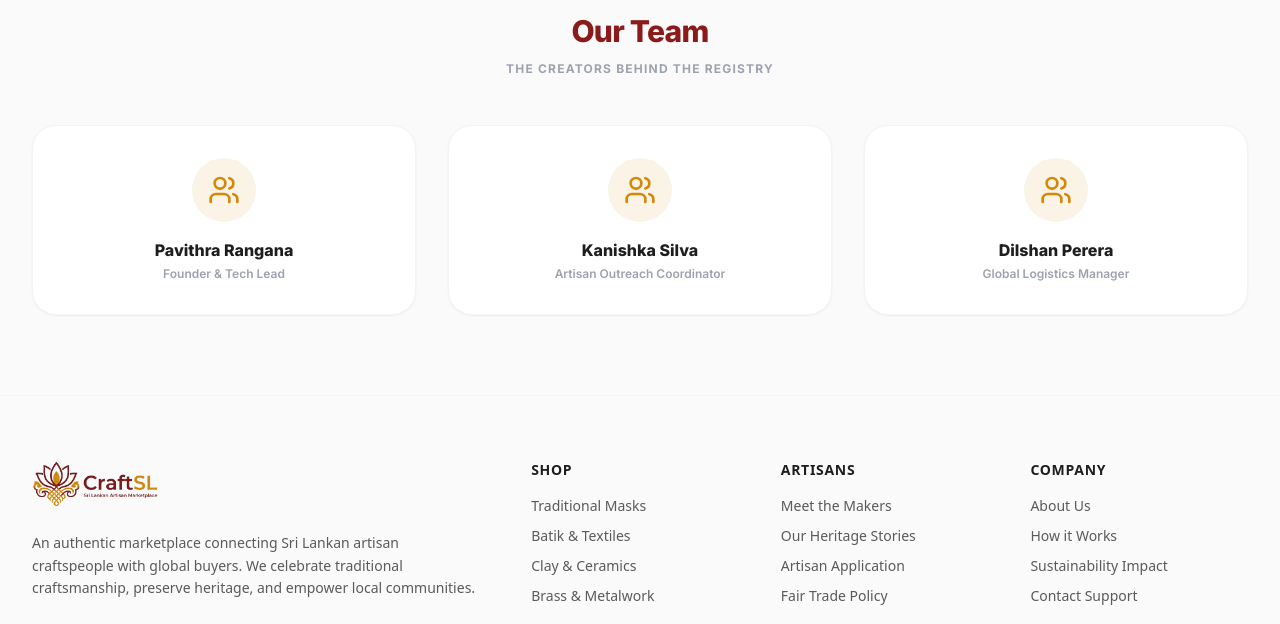
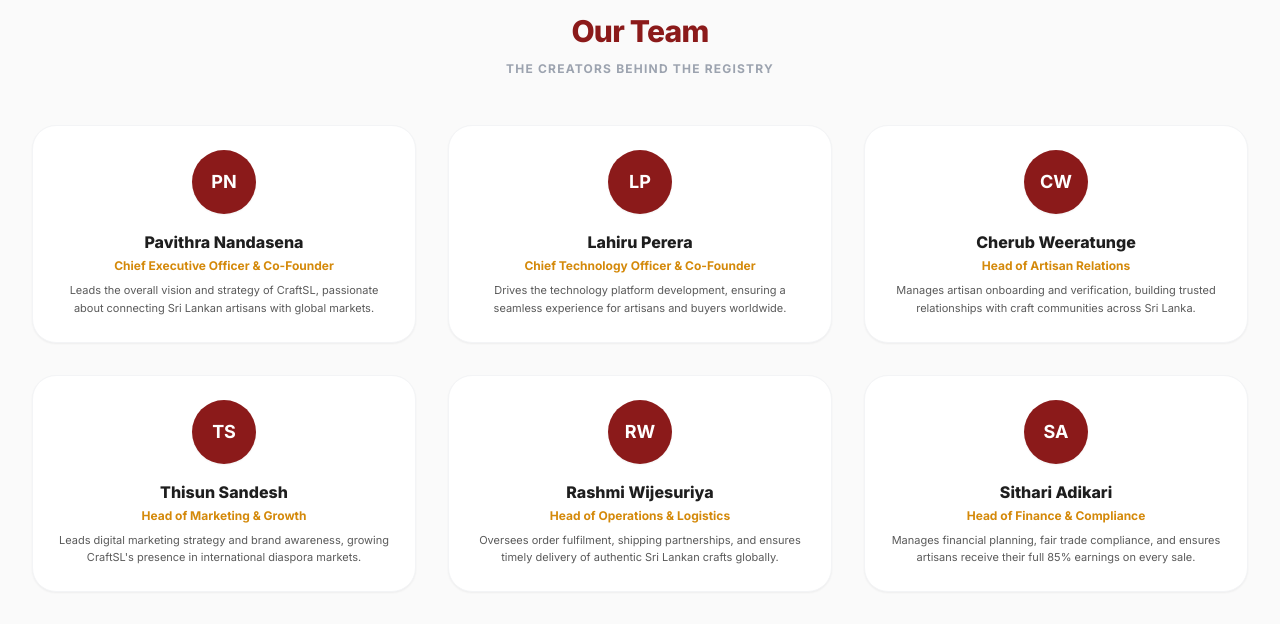
Before and after one commit to Pavithra-RN/craftsl, a Next.js app: page /about in a window 1280 px wide. Shown: the part 1660-2284 px from the top of the page. Built offline with nearby package versions, Linux system fonts and the light colour scheme; no server answers.

Commit message:
Update about page with real team members

```diff
--- a/src/app/about/page.tsx
+++ b/src/app/about/page.tsx
@@ -1,7 +1,7 @@
 'use client';
 
 import React from 'react';
-import { Sparkles, Shield, Heart, HelpCircle, Users } from 'lucide-react';
+import { Sparkles, Shield, Heart, HelpCircle } from 'lucide-react';
 
 export default function AboutPage() {
   return (
@@ -115,19 +115,53 @@ export default function AboutPage() {
           <p className="text-xs font-bold text-gray-400 uppercase tracking-widest">The creators behind the registry</p>
         </div>
 
-        <div className="grid grid-cols-1 sm:grid-cols-3 gap-8">
+        <div className="grid grid-cols-2 lg:grid-cols-3 gap-8">
           {[
-            { name: 'Pavithra Rangana', role: 'Founder & Tech Lead' },
-            { name: 'Kanishka Silva', role: 'Artisan Outreach Coordinator' },
-            { name: 'Dilshan Perera', role: 'Global Logistics Manager' }
+            {
+              name: 'Pavithra Nandasena',
+              initials: 'PN',
+              designation: 'Chief Executive Officer & Co-Founder',
+              description: 'Leads the overall vision and strategy of CraftSL, passionate about connecting Sri Lankan artisans with global markets.'
+            },
+            {
+              name: 'Lahiru Perera',
+              initials: 'LP',
+              designation: 'Chief Technology Officer & Co-Founder',
+              description: 'Drives the technology platform development, ensuring a seamless experience for artisans and buyers worldwide.'
+            },
+            {
+              name: 'Cherub Weeratunge',
+              initials: 'CW',
+              designation: 'Head of Artisan Relations',
+              description: 'Manages artisan onboarding and verification, building trusted relationships with craft communities across Sri Lanka.'
+            },
+            {
+              name: 'Thisun Sandesh',
+              initials: 'TS',
+              designation: 'Head of Marketing & Growth',
+              description: 'Leads digital marketing strategy and brand awareness, growing CraftSL\'s presence in international diaspora markets.'
+            },
+            {
+              name: 'Rashmi Wijesuriya',
+              initials: 'RW',
+              designation: 'Head of Operations & Logistics',
+              description: 'Oversees order fulfilment, shipping partnerships, and ensures timely delivery of authentic Sri Lankan crafts globally.'
+            },
+            {
+              name: 'Sithari Adikari',
+              initials: 'SA',
+              designation: 'Head of Finance & Compliance',
+              description: 'Manages financial planning, fair trade compliance, and ensures artisans receive their full 85% earnings on every sale.'
+            }
           ].map((member, idx) => (
-            <div key={idx} className="bg-white border border-gray-100 p-8 rounded-3xl shadow-sm space-y-4">
-              <div className="h-16 w-16 bg-[#D4890A]/10 text-[#D4890A] rounded-full mx-auto flex items-center justify-center">
-                <Users className="h-8 w-8" />
+            <div key={idx} className="bg-white border border-gray-100 p-6 rounded-3xl shadow-sm space-y-4 flex flex-col items-center text-center">
+              <div className="h-16 w-16 bg-[#8B1A1A] text-white rounded-full flex items-center justify-center font-bold text-lg shadow-sm">
+                {member.initials}
               </div>
-              <div>
+              <div className="space-y-1">
                 <h3 className="font-extrabold text-base text-[#1E1E1E]">{member.name}</h3>
-                <p className="text-xs text-gray-400 mt-1 font-semibold">{member.role}</p>
+                <p className="text-xs font-bold text-[#D4890A]">{member.designation}</p>
+                <p className="text-[11px] text-[#5A5A5A] leading-relaxed pt-1">{member.description}</p>
               </div>
             </div>
           ))}
--- a/src/app/page.tsx
+++ b/src/app/page.tsx
@@ -110,7 +110,7 @@ export default function HomePage() {
         <div className="absolute bottom-0 left-0 h-72 w-72 rounded-full bg-white/5 blur-2xl" />
 
         <div className="relative max-w-5xl mx-auto text-center space-y-8">
-          <div className="inline-flex items-center space-x-2 rounded-full bg-white/10 px-4 py-1.5 text-xs font-semibold text-[#D4890A] border border-white/10 backdrop-blur-md">
+          <div className="inline-flex items-center space-x-2 rounded-full bg-white/20 backdrop-blur-sm px-4 py-1.5 text-xs font-bold text-white border border-white/30">
             <Sparkles className="h-3.5 w-3.5" />
             <span>Sri Lankan Artisan Marketplace</span>
           </div>
```
